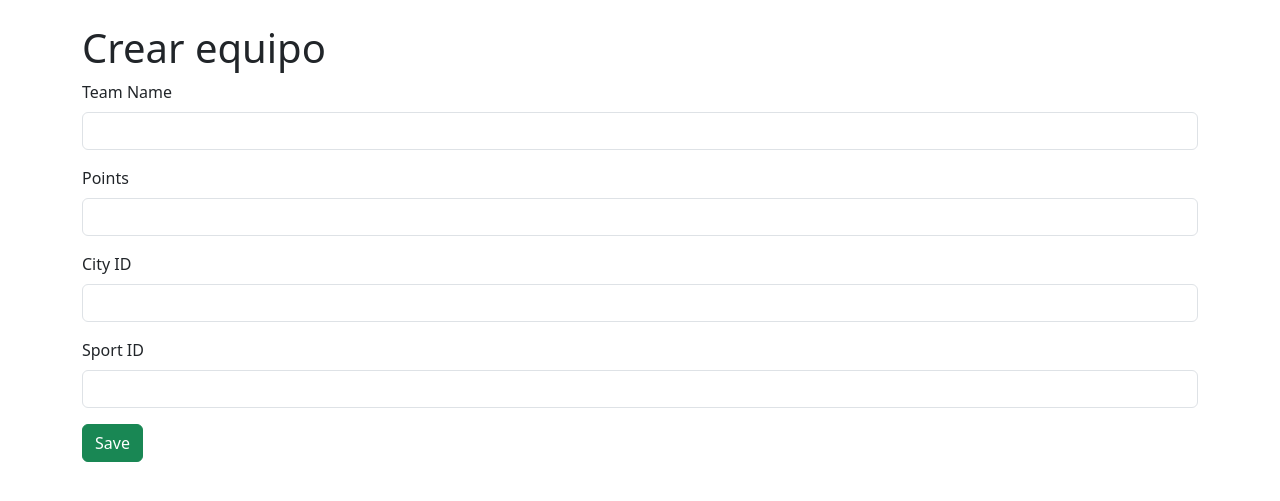
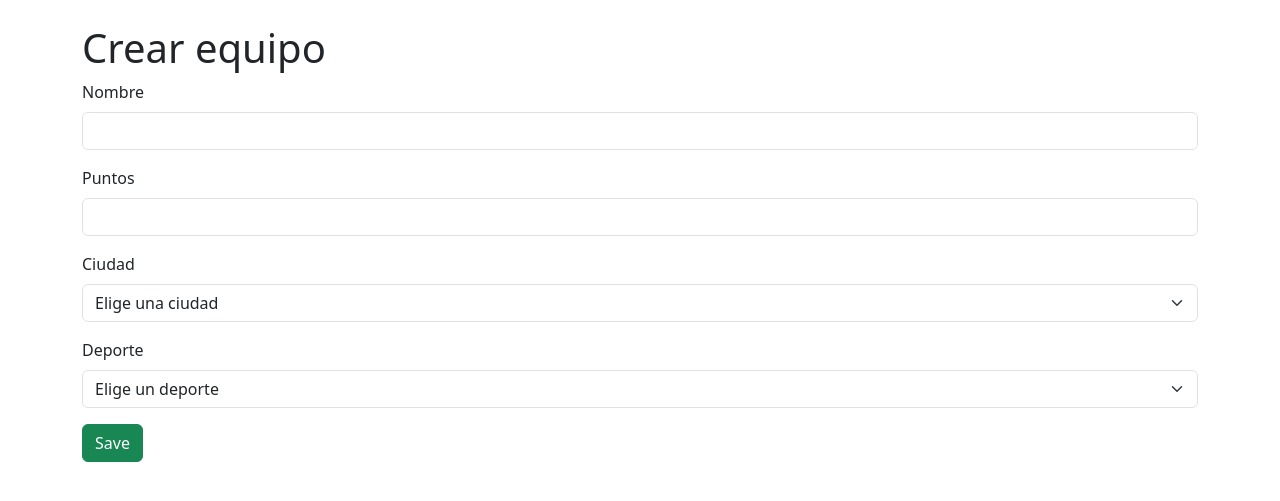
Before and after one commit to inesposes/prueba-tecnica-laberit, a PHP site: page /index.php?action=create in a window 1280 px wide. Shown: the top 501 px of the page. Run offline with PHP 8.4, Linux system fonts and the light colour scheme; tables that the repository leaves empty hold one stand-in row (values such as "Sample post").

Commit message:
Added sport  and city name (no longer ids)

```diff
--- a/app/controllers/TeamController.php
+++ b/app/controllers/TeamController.php
@@ -1,5 +1,8 @@
 <?php
 require_once "models/Team.php";
+require_once "models/City.php";
+require_once "models/Sport.php";
+
 
 class TeamController {
     private $db;
@@ -11,10 +14,18 @@
     public function index() {
         $team = new Team($this->db);
         $teams = $team->getAll();
+
+
         include "views/Team/index.php";
     }
 
     public function create() {
+        $city = new City($this->db);
+        $cities = $city->getAll();
+
+        $sport = new Sport($this->db);
+        $sports = $sport->getAll();
+
         if ($_SERVER["REQUEST_METHOD"] == "POST") {
             $team = new Team($this->db);
             $team->setTeamName($_POST["team_name"]);
--- a/app/views/Team/create.php
+++ b/app/views/Team/create.php
@@ -9,20 +9,34 @@
 <h1>Crear equipo</h1>
 <form method="POST">
     <div class="mb-3">
-        <label class="form-label">Team Name</label>
+        <label class="form-label">Nombre</label>
         <input type="text" name="team_name" class="form-control" required>
     </div>
     <div class="mb-3">
-        <label class="form-label">Points</label>
+        <label class="form-label">Puntos</label>
         <input type="number" name="points" class="form-control" required>
     </div>
     <div class="mb-3">
-        <label class="form-label">City ID</label>
-        <input type="number" name="city_id" class="form-control" required>
+        <label class="form-label">Ciudad</label>
+        <select name="city_id" class="form-select" required>
+            <option value="">Elige una ciudad</option>
+            <?php foreach ($cities as $city): ?>
+                <option value="<?= htmlspecialchars($city['id']) ?>">
+                    <?= htmlspecialchars($city['city_name']) ?>
+                </option>
+            <?php endforeach; ?>
+        </select>
     </div>
     <div class="mb-3">
-        <label class="form-label">Sport ID</label>
-        <input type="number" name="sport_id" class="form-control" required>
+        <label class="form-label">Deporte</label>
+        <select name="city_id" class="form-select" required>
+            <option value="">Elige un deporte</option>
+            <?php foreach ($sports as $sport): ?>
+                <option value="<?= htmlspecialchars($city['id']) ?>">
+                    <?= htmlspecialchars($sport['sport_name']) ?>
+                </option>
+            <?php endforeach; ?>
+        </select>
     </div>
     <button class="btn btn-success">Save</button>
 </form>
```
